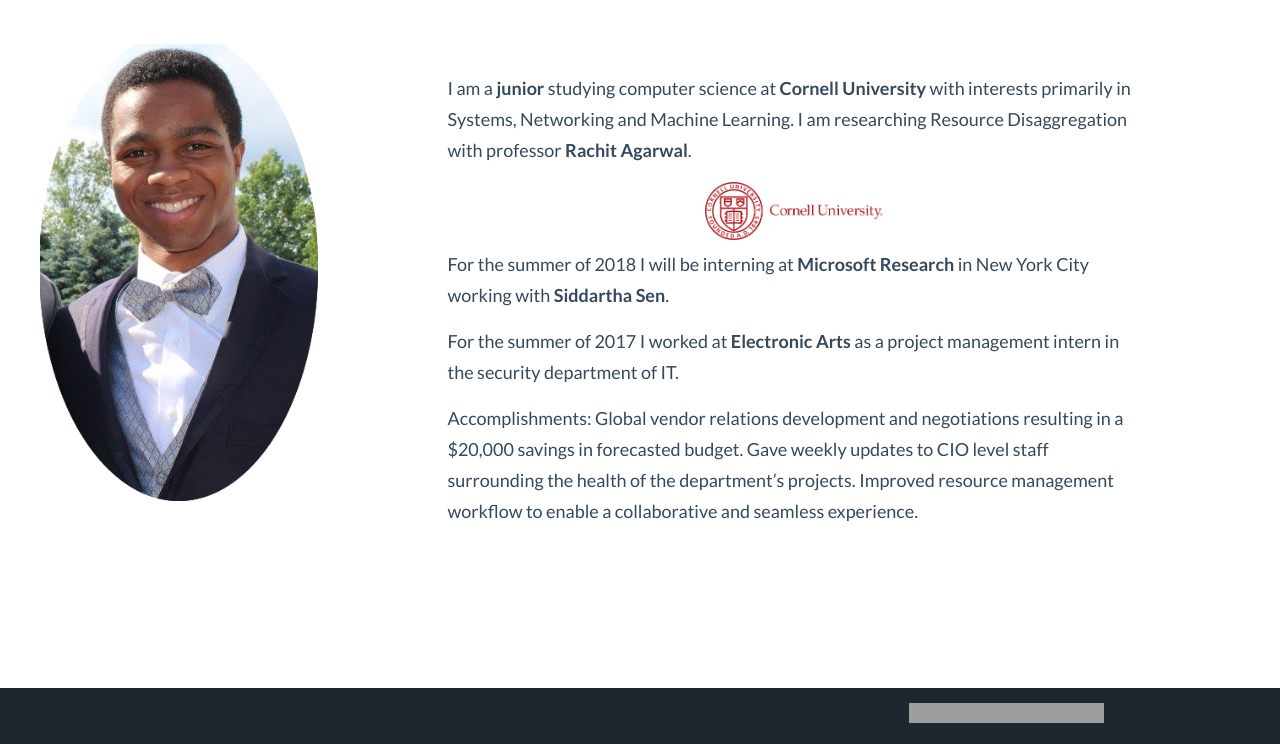
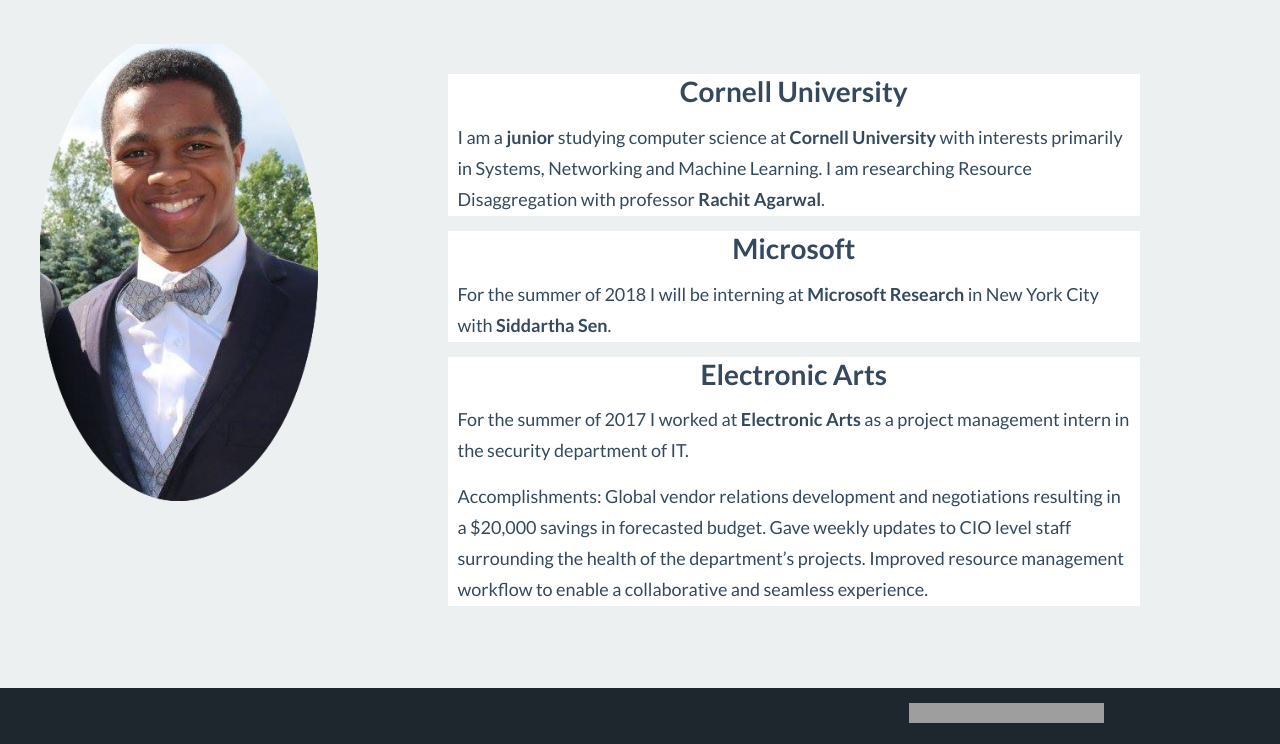
Before and after one commit to lab352/lab352.github.io, a website: page index.html in a window 1280 px wide. Shown: the part 56-800 px from the top of the page. Drawn offline with Linux system fonts and the light colour scheme; grey boxes are pictures that could not be loaded.

Commit message:
Added borders to text

```diff
--- a/index.html
+++ b/index.html
@@ -3,20 +3,34 @@
   <head>
     <style>
       body {
+        background-color: #ecf0f1 !important;
         padding-top: 100px;
         padding-left: 25px;
         padding-right: 25px;
+        min-height: 750px;
       }
       h1 {
         text-align: center;
+      }
+      h5 {
+        text-align: center;
+        padding-top: 3px;
       }
       footer{
         padding-top: 1000px;
       }
       p {
+        padding-left: 10px;
+        padding-right: 10px;
+      }
+      #cornell {
+        background-clip: content-box !important;
         padding-left: 100px;
         padding-right: 100px;
+        background-color: #ffffff;
+        border-radius: 15px;
       }
+
     </style>
     <meta charset="utf-8">
     <title>Lloyd Brown</title>
@@ -56,36 +70,25 @@
       </div>
     </div>
 
-<!-- <div class = "paragraphs clearfix">
-    <img class="pull-left" src="img/headshot.png"/>
-    <div class="container">
-      <p>I am a junior studying computer science at Cornell University with interests primarily in Systems, Networking and Machine Learning. I am researching Resource Disaggregation with professor Rachit Agarwal.</p>
-      <p>For the summer of 2018 I will be at Microsoft Research in New York City working with Siddartha Sen.</p>
-      <p>For the summer of 2017 I worked at Electronic Arts as a project management intern in the security department of IT.</p>
-      <p>Accomplishments: Global vendor relations development and negotiations resulting in a $20,000 savings in forecasted budget. Gave weekly updates to CIO level staff surrounding the health of the department’s projects. Improved resource management workflow to enable a collaborative and seamless experience.</p>
-<!--
-    <div class="container">
-      <p>For the summer of 2018 I will be at Microsoft Research in New York City working with Siddartha Sen.</p>
-    </div> <!-- /container -->
-<!--
-    <div class="container">
-       <p>For the summer of 2017 I worked at Electronic Arts as a project management intern in the security department of IT.</p>
-       <p>Accomplishments: Global vendor relations development and negotiations resulting in a $20,000 savings in forecasted budget. Gave weekly updates to CIO level staff surrounding the health of the department’s projects. Improved resource management workflow to enable a collaborative and seamless experience.</p>
-    </div> <!-- /container </div> -->
-    <div class="container-fluid">
+    <div class="container-fluid" background-color="#ecf0f1">
         <div class="row">
             <div class="col-md-3"><img src="img/headshot.png" class="img-responsive"></div>
             <div class="col-md-9"><h1></h1>
-              <div class="container_fluid">
+              <div id="cornell">
+                <h5 align="center"> Cornell University </h5>
                 <p>I am a <b>junior</b> studying computer science at <b>Cornell University</b> with interests primarily in Systems, Networking and Machine Learning. I am researching Resource Disaggregation with professor <b>Rachit Agarwal</b>.</p>
-                <center><img src="img/Cornell.png" width="20%" vspace="10"class="img-responsive"></center>
+                <!-- <center><img src="img/Cornell.png" width="20%" vspace="10" class="img-responsive"></center> -->
               </div>
-              <div class="container_fluid">
+              <div id="cornell">
+                <h5 align="center"> Microsoft </h5>
               <p>
-                For the summer of 2018 I will be interning at <b>Microsoft Research</b> in New York City working with <b>Siddartha Sen</b>.</p>
+                For the summer of 2018 I will be interning at <b>Microsoft Research</b> in New York City with <b>Siddartha Sen</b>.</p>
               </div>
+              <div id="cornell">
+              <h5 align="center"> Electronic Arts </h5>
               <p>For the summer of 2017 I worked at <b>Electronic Arts</b> as a project management intern in the security department of IT.</p>
               <p>Accomplishments: Global vendor relations development and negotiations resulting in a $20,000 savings in forecasted budget. Gave weekly updates to CIO level staff surrounding the health of the department’s projects. Improved resource management workflow to enable a collaborative and seamless experience.</p>
+              </div>
             </div>
         </div>
     </div>
```
